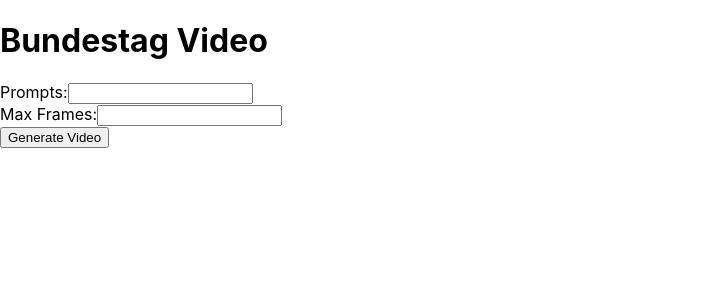
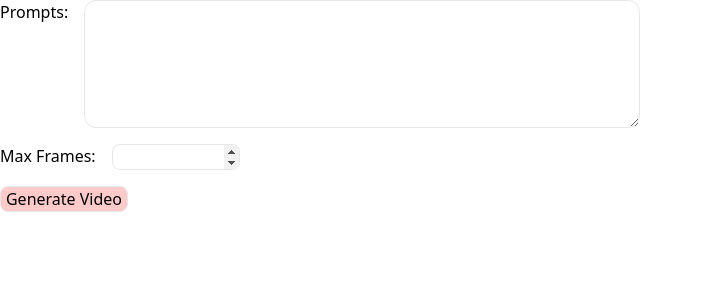
Before and after one commit to marius-jopen/stable-diffusion-api, a React (Create React App) app in the folder client/: page / in a window 1280 px wide. Shown: the top 300 px of the page, without its empty margins (0-703 px from the left). Built offline with nearby package versions, Linux system fonts and the light colour scheme.

Commit message:
fixed priompts

```diff
--- a/client/package.json
+++ b/client/package.json
@@ -36,5 +36,8 @@
       "last 1 firefox version",
       "last 1 safari version"
     ]
+  },
+  "devDependencies": {
+    "tailwindcss": "^3.4.1"
   }
 }
--- a/client/src/App.css
+++ b/client/src/App.css
@@ -36,3 +36,9 @@
     transform: rotate(360deg);
   }
 }
+
+
+.prompt {
+  width: 400px;
+  height: 200px;
+}
--- a/client/src/components/BundestagPromptForm.js
+++ b/client/src/components/BundestagPromptForm.js
@@ -3,21 +3,23 @@
 export default function BundestagPromptsForm() {
   // Update initial state to include a negativePrompt field
   const [maxFrames, setMaxFrames] = useState('');
-  const [prompts] = useState('');
-  const [positivePrompts2, setPositivePrompts2] = useState('');
+  const [prompts, setPrompts] = useState('');
 
   const handleSubmit = async (e) => {
     e.preventDefault();
 
+    const formattedPrompts = prompts.replace(/\n/g, ' ');
+
     const keyframe = Math.floor(parseInt(maxFrames, 10) / 4);
+
     const positivePrompts = "hyperdetailed photography, soft light, masterpiece, (film grain:1.3), (complex:1.2), (depth of field:1.4)"
     const negativePrompts = "(worst quality, low quality, normal quality, lowres, low details, oversaturated, undersaturated, overexposed, underexposed, grayscale, bw, bad photo, bad photography, bad art:1.4), (watermark, signature, text font, username, error, logo, words, letters, digits, autograph, trademark, name:1.2), (bad hands, bad anatomy, bad body, bad face, bad teeth, bad arms, bad legs, deformities:1.3), morbid, ugly, mutated malformed, mutilated, poorly lit, bad shadow, draft, cropped, out of frame, cut off, censored, jpeg artifacts, glitch, duplicate"
 
     const parameters = {
       deforum_settings: {
         "prompts": {
-          "0": prompts + " " + positivePrompts + " --neg " + negativePrompts,
-          [keyframe.toString()]: positivePrompts2 + " " + positivePrompts + " --neg " + negativePrompts  // Use the calculated keyframe
+          "0": formattedPrompts  + " " + positivePrompts + " --neg " + negativePrompts,
+          [keyframe.toString()]: formattedPrompts  + " " + positivePrompts + " --neg " + negativePrompts  // Use the calculated keyframe
         },
         "max_frames": parseInt(maxFrames, 10),
       }
@@ -43,21 +45,25 @@
   };
 
   return (
-    <form onSubmit={handleSubmit}>
-      <h1>Bundestag Video</h1>
-      <div>
-        <label htmlFor="maxFrames">Prompts:</label>
+    <form onSubmit={handleSubmit} className='flex gap-4 flex-col'>
+      <div className='flex gap-4 w-1/2'>
+        <label htmlFor="maxFrames">
+          Prompts:
+          </label>
+          <textarea
+            className='w-full h-32 bg-white border rounded-xl'
+            id="prompts"
+            name="prompts"
+            value={prompts}
+            onChange={(e) => setPrompts(e.target.value)}
+          />
+      </div>
+      <div className='flex gap-4 w-1/2'>
+        <label htmlFor="maxFrames">
+          Max Frames:
+        </label>
         <input
-          type="text"
-          id="positivePrompts2"
-          name="positivePrompts2"
-          value={positivePrompts2}
-          onChange={(e) => setPositivePrompts2(e.target.value)}
-        />
-      </div>
-      <div>
-        <label htmlFor="maxFrames">Max Frames:</label>
-        <input
+          className='w-32 bg-white border rounded-lg'
           type="number"
           id="maxFrames"
           name="maxFrames"
@@ -66,7 +72,7 @@
           required
         />
       </div>
-      <input type="submit" value="Generate Video" />
+      <input className='cursor-pointer w-32 border rounded-lg bg-red-200' type="submit" value="Generate Video" />
     </form>
   );
 }
--- a/client/src/index.css
+++ b/client/src/index.css
@@ -1,13 +1,3 @@
-body {
-  margin: 0;
-  font-family: -apple-system, BlinkMacSystemFont, 'Segoe UI', 'Roboto', 'Oxygen',
-    'Ubuntu', 'Cantarell', 'Fira Sans', 'Droid Sans', 'Helvetica Neue',
-    sans-serif;
-  -webkit-font-smoothing: antialiased;
-  -moz-osx-font-smoothing: grayscale;
-}
-
-code {
-  font-family: source-code-pro, Menlo, Monaco, Consolas, 'Courier New',
-    monospace;
-}
+@tailwind base;
+@tailwind components;
+@tailwind utilities;
--- /dev/null
+++ b/client/tailwind.config.js
@@ -0,0 +1,9 @@
+module.exports = {
+    content: [
+      "./src/**/*.{js,jsx,ts,tsx}",
+    ],
+    theme: {
+      extend: {},
+    },
+    plugins: [],
+  }
```
Also changed, not shown: 2 other files (tests, documents, lock files or other folders).
